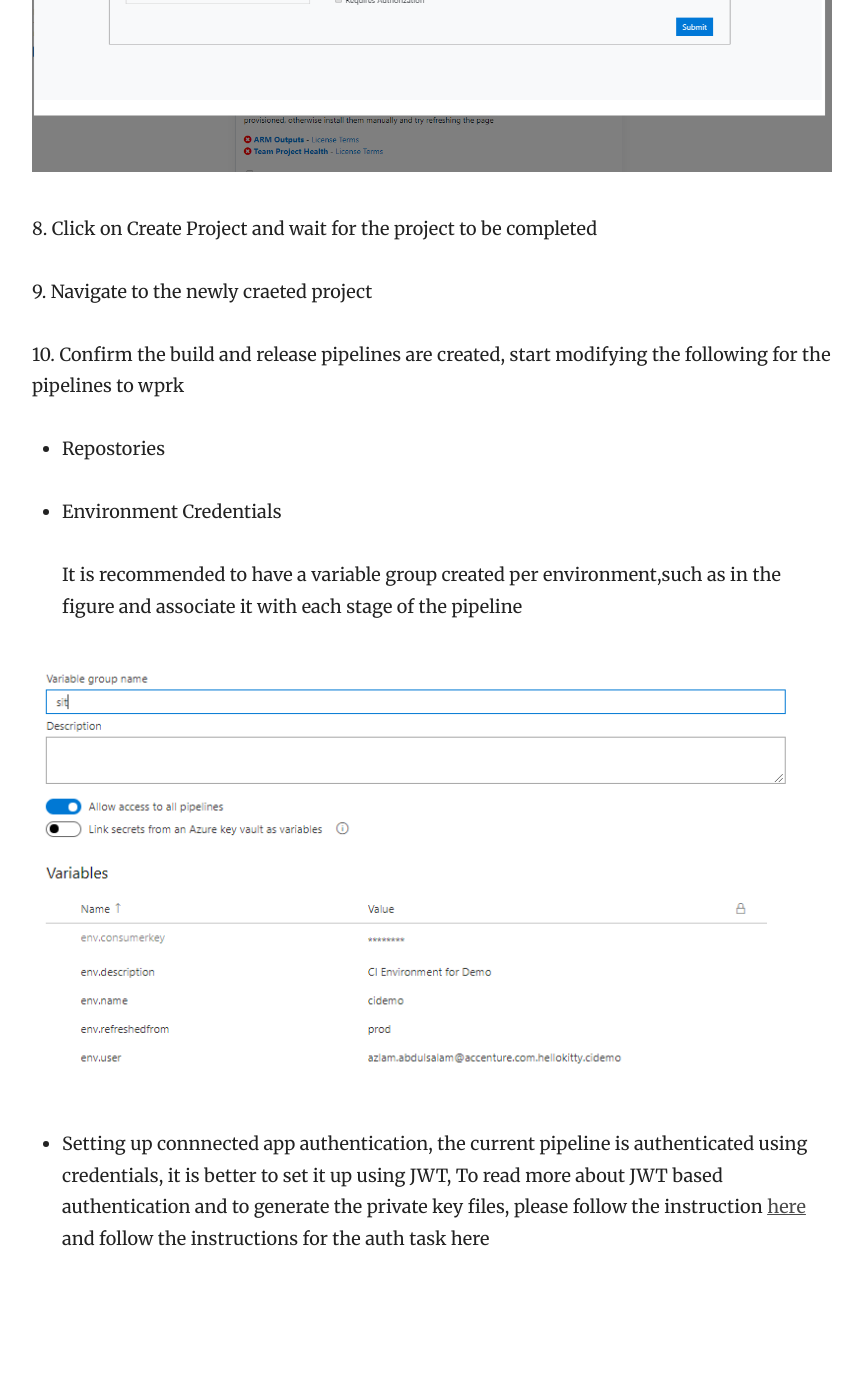
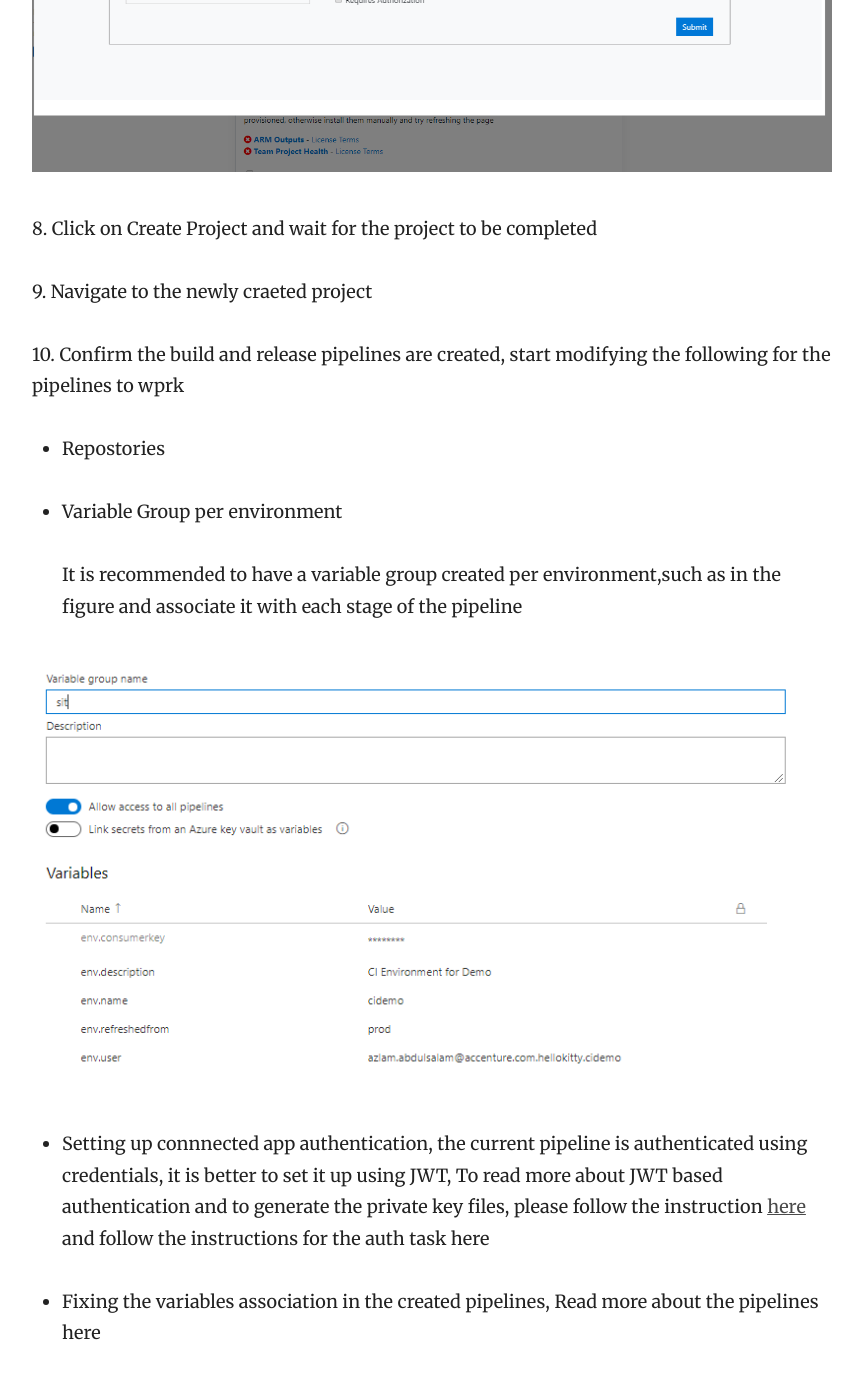
Before and after one commit to nbatterham/sfpowerscripts-doc, a Jekyll site: the page built from _docs/GettingStarted/Gettign Started.md, in a window 1280 px wide and 1400 px high, scrolled down 1973 px. Shown: the top 1379 px of the window, without its empty margins (358-1221 px from the left). Built offline with Jekyll 4.4.1, drawn with Linux system fonts in a browser that asks for light colours; before the commit the page ends 3279 px from its top, so only the background shows below that.

Commit message:
Updated '_docs/GettingStarted/Gettign Started.md' via CloudCannon

```diff
--- a/_docs/GettingStarted/Gettign Started.md
+++ b/_docs/GettingStarted/Gettign Started.md
@@ -34,10 +34,12 @@ Here is how to get started with SFPowerscripts the easiest way utilizing Azure D
 
    * Repostories
 
-   * Environment Credentials
+   * Variable Group per environment
 
      It is recommended to have a variable group created per environment,such as in the figure and associate it with each stage of the pipeline
 
 ![](/images/variable_group_for_envs.png){: width="812" height="440"}
 
    * Setting up connnected app authentication, the current pipeline is authenticated using credentials, it is better to set it up using JWT, To read more about JWT based authentication and to generate the private key files, please follow the instruction&nbsp;[here](https://developer.salesforce.com/docs/atlas.en-us.sfdx_dev.meta/sfdx_dev/sfdx_dev_auth_jwt_flow.htm) and follow the instructions for the auth task here
+
+   * Fixing the variables association in the created pipelines, Read more about the pipelines here
```
